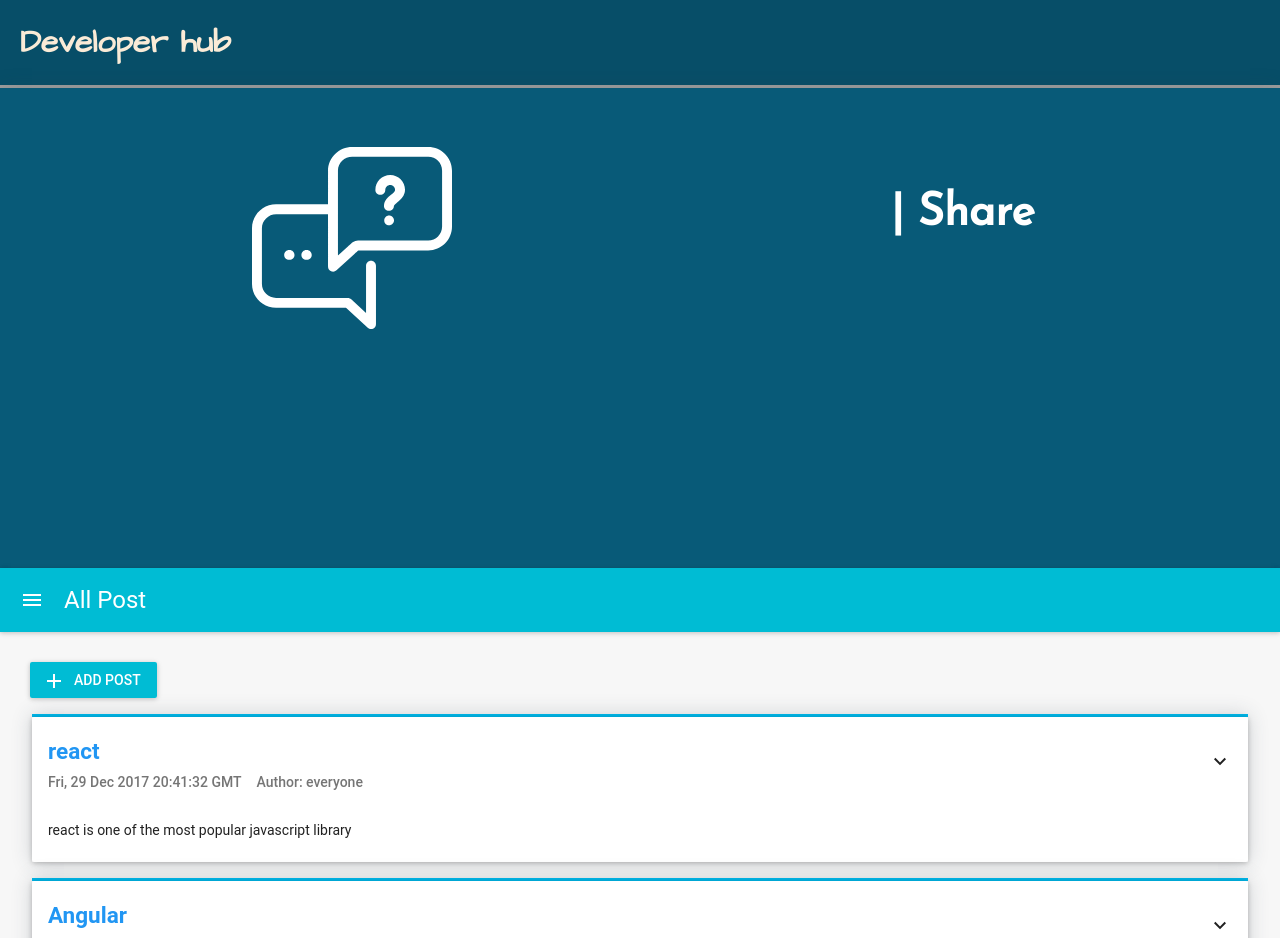
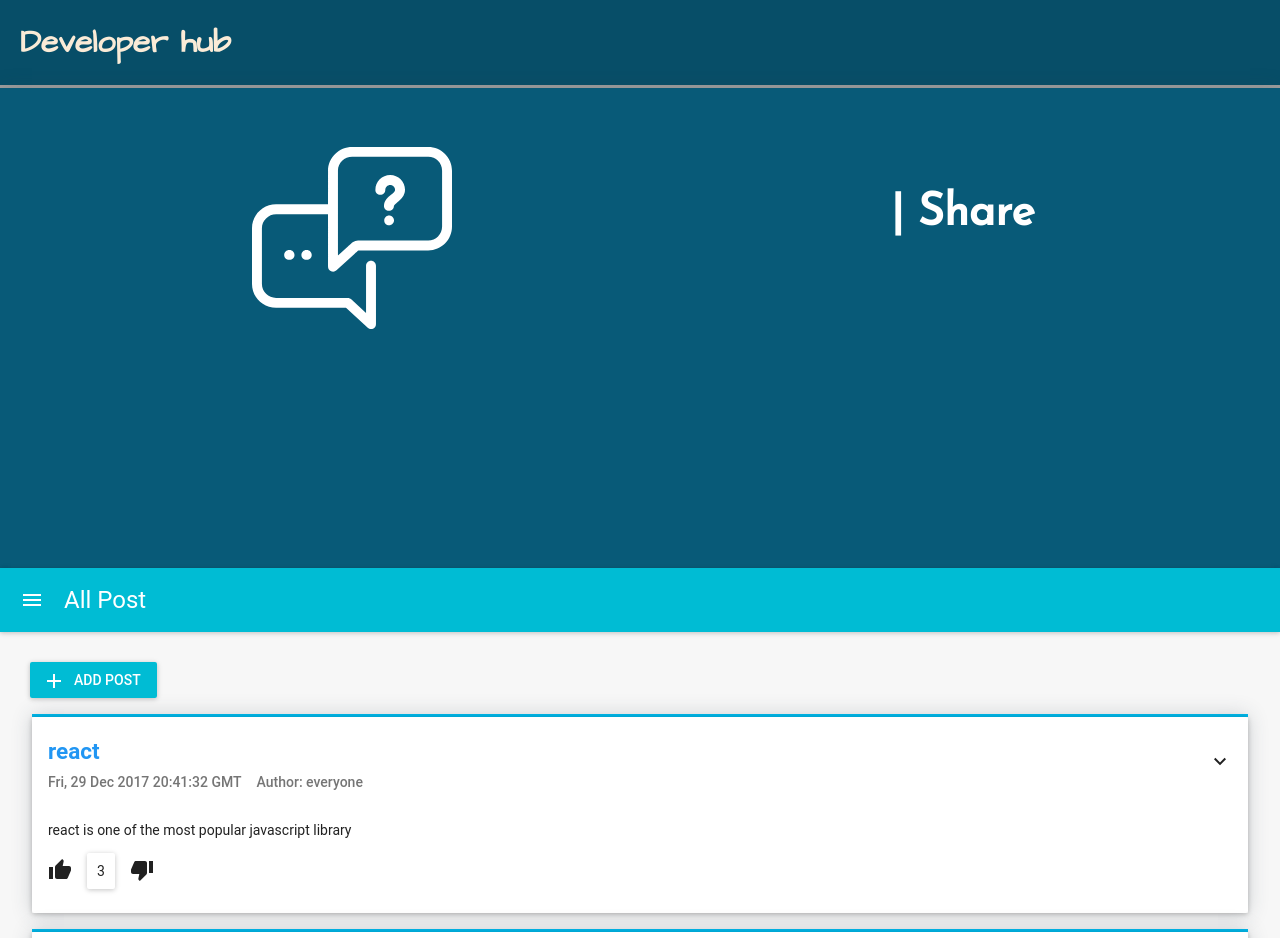
Before and after one commit to mansi6363/developer-hub, a React (Create React App) app: page / in a window 1280 px wide. Shown: the top 938 px of the page. Built offline with nearby package versions, Linux system fonts and the light colour scheme; a web font is replaced by a local one.

Commit message:
added post rating section

```diff
--- a/src/App.css
+++ b/src/App.css
@@ -172,6 +172,16 @@ section {
   color: rgb(33, 150, 243)
 }
 
+.rating-section{
+  margin-top:15px
+}
+
+.rating-icon{
+  display: inline-block;
+  font-size: 20px;
+  vertical-align: middle;
+}
+
 .post-subtitle{
   margin-right:15px;
   margin-top: 5px;
--- a/src/components/PostBox.js
+++ b/src/components/PostBox.js
@@ -3,18 +3,19 @@ import {Card, CardActions, CardHeader, CardText} from 'material-ui/Card';
 import RaisedButton from 'material-ui/RaisedButton';
 import ContentAdd from 'material-ui/svg-icons/content/add';
 import FlatButton from 'material-ui/FlatButton';
-import Chip from 'material-ui/Chip';
+import Paper from 'material-ui/Paper';
+import Up from 'material-ui/svg-icons/action/thumb-up';
+import Down from 'material-ui/svg-icons/action/thumb-down';
 
 //Post box class renders posts posted by users
 class PostBox extends React.Component{
 
     style={
-        chip:{
-            marginTop:15,
-            padding:5,
-            color:'#ffffff',
-            backgroundColor:'rgb(0, 188, 212)',
-            display: 'inline'
+        paper:{
+            marginLeft:15,
+            marginRight:15,
+            padding: 10,
+            display: 'inline-block'
         }
     }
 
@@ -54,8 +55,10 @@ class PostBox extends React.Component{
                                             <div>
                                                 {post.body}
                                             </div>
-                                            <div>
-
+                                            <div className='rating-section'>
+                                                 <div className='rating-icon'><Up/></div>
+                                                 <Paper style={this.style.paper}>{post.voteScore}</Paper>
+                                                 <div className='rating-icon'><Down/></div>
                                             </div>
                                         </CardText>
                                         <CardText expandable={true}>
```
